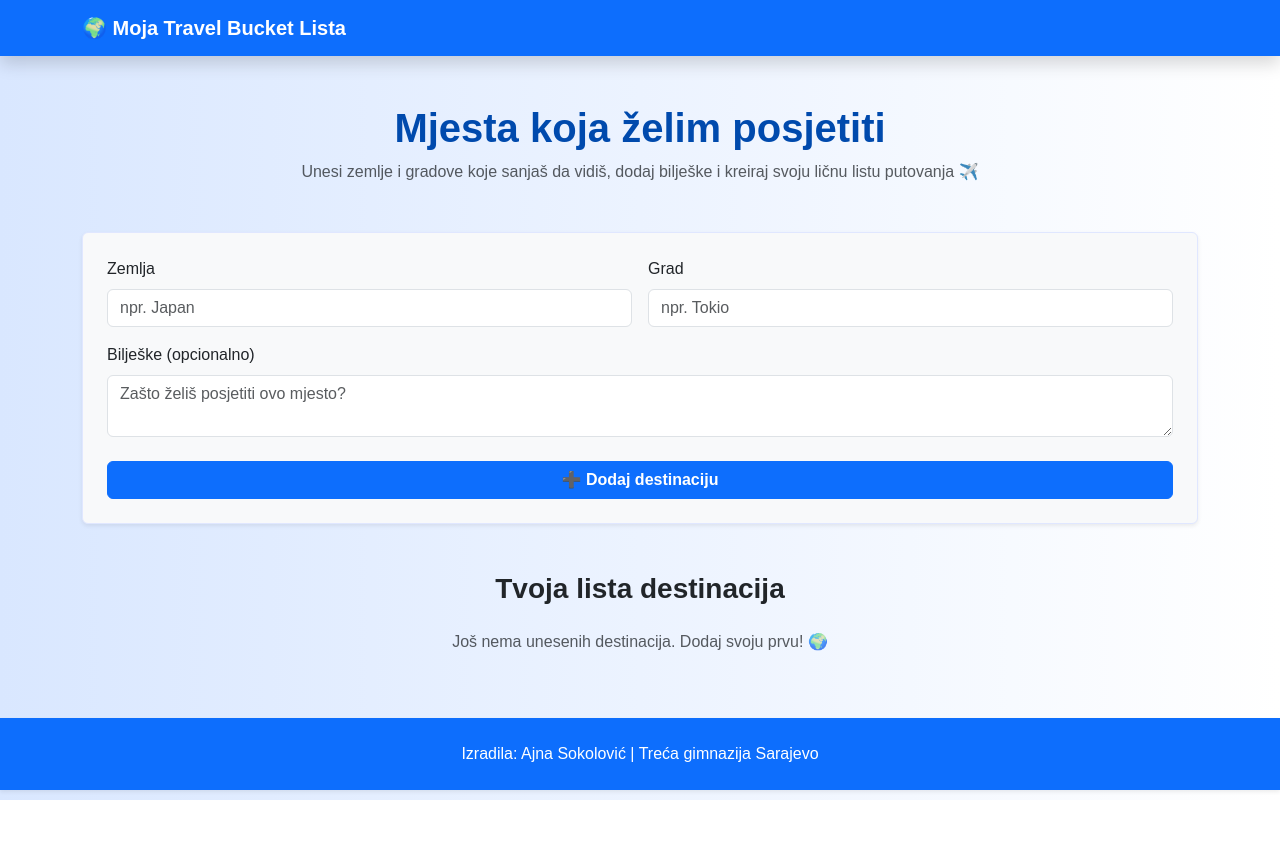
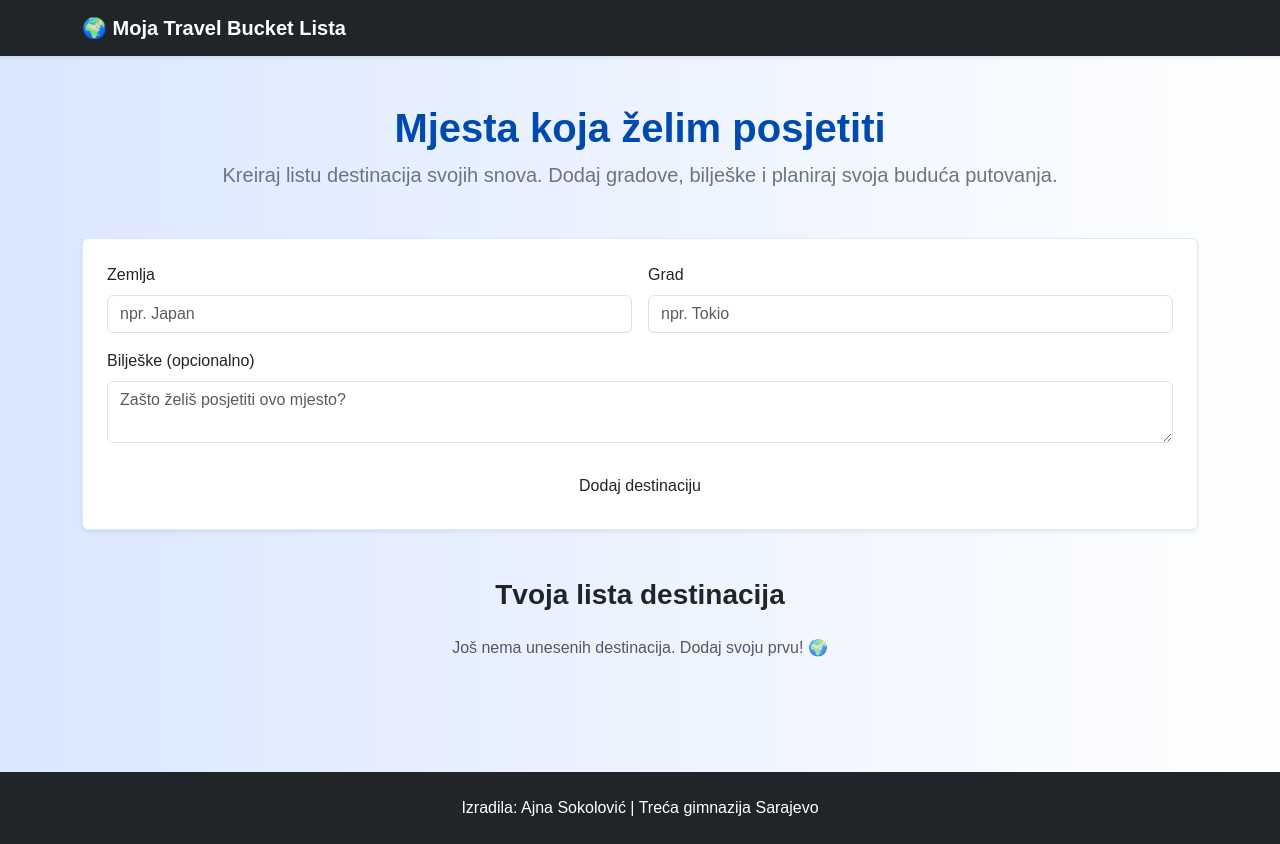
Before and after one commit to ajnasokolovic/AjnaSokolovicdrugiprojekatSI, a plain HTML site: page index.html in a window 1280 px wide. Before the commit the page ends 800 px from the top, so only its background shows below. Drawn offline with nearby package versions, Linux system fonts and the light colour scheme.

Commit message:
index.html

```diff
--- a/index.html
+++ b/index.html
@@ -8,45 +8,46 @@
   <link rel="stylesheet" href="style.css">
 </head>
 <body>
-  <nav class="navbar navbar-expand-lg navbar-dark bg-primary shadow">
+  <!-- Navigacija -->
+  <nav class="navbar navbar-expand-lg navbar-dark bg-dark shadow-sm">
     <div class="container">
-      <a class="navbar-brand fw-bold" href="#">🌍 Moja Travel Bucket Lista</a>
+      <a class="navbar-brand fw-semibold" href="#">🌍 Moja Travel Bucket Lista</a>
     </div>
   </nav>
 
-  <div class="container my-5">
+  <!-- Glavni sadržaj -->
+  <div class="container py-5">
     <div class="text-center mb-5">
       <h1 class="fw-bold naslov">Mjesta koja želim posjetiti</h1>
-      <p class="text-muted">Unesi zemlje i gradove koje sanjaš da vidiš, dodaj bilješke i kreiraj svoju ličnu listu putovanja ✈️</p>
+      <p class="text-secondary lead">Kreiraj listu destinacija svojih snova. Dodaj gradove, bilješke i planiraj svoja buduća putovanja.</p>
     </div>
 
     <!-- Forma -->
-    <form id="formaDestinacije" class="p-4 bg-light rounded shadow-sm forma">
+    <form id="formaDestinacije" class="p-4 rounded shadow-sm bg-white mx-auto forma">
       <div class="row g-3">
         <div class="col-md-6">
-          <label for="zemlja" class="form-label">Zemlja</label>
+          <label for="zemlja" class="form-label fw-medium">Zemlja</label>
           <input type="text" id="zemlja" class="form-control" placeholder="npr. Japan" required>
         </div>
         <div class="col-md-6">
-          <label for="grad" class="form-label">Grad</label>
+          <label for="grad" class="form-label fw-medium">Grad</label>
           <input type="text" id="grad" class="form-control" placeholder="npr. Tokio" required>
         </div>
       </div>
       <div class="mt-3">
-        <label for="napomena" class="form-label">Bilješke (opcionalno)</label>
+        <label for="napomena" class="form-label fw-medium">Bilješke (opcionalno)</label>
         <textarea id="napomena" class="form-control" rows="2" placeholder="Zašto želiš posjetiti ovo mjesto?"></textarea>
       </div>
-      <button type="submit" class="btn btn-primary w-100 mt-4 fw-semibold">➕ Dodaj destinaciju</button>
+      <button type="submit" class="btn dugme mt-4 w-100">Dodaj destinaciju</button>
     </form>
 
     <!-- Lista destinacija -->
-    <h3 class="text-center mt-5 mb-4 fw-bold">Tvoja lista destinacija</h3>
-    <div id="listaDestinacija" class="row g-4">
-      <!-- JS generiše destinacije -->
-    </div>
+    <h3 class="text-center mt-5 mb-4 fw-bold text-dark">Tvoja lista destinacija</h3>
+    <div id="listaDestinacija" class="row g-4"></div>
   </div>
 
-  <footer class="text-center py-4 bg-primary text-white mt-5 shadow-sm">
+  <!-- Footer -->
+  <footer class="text-center py-4 mt-5 bg-dark text-white">
     <p class="m-0">Izradila: Ajna Sokolović | Treća gimnazija Sarajevo</p>
   </footer>
 
```
